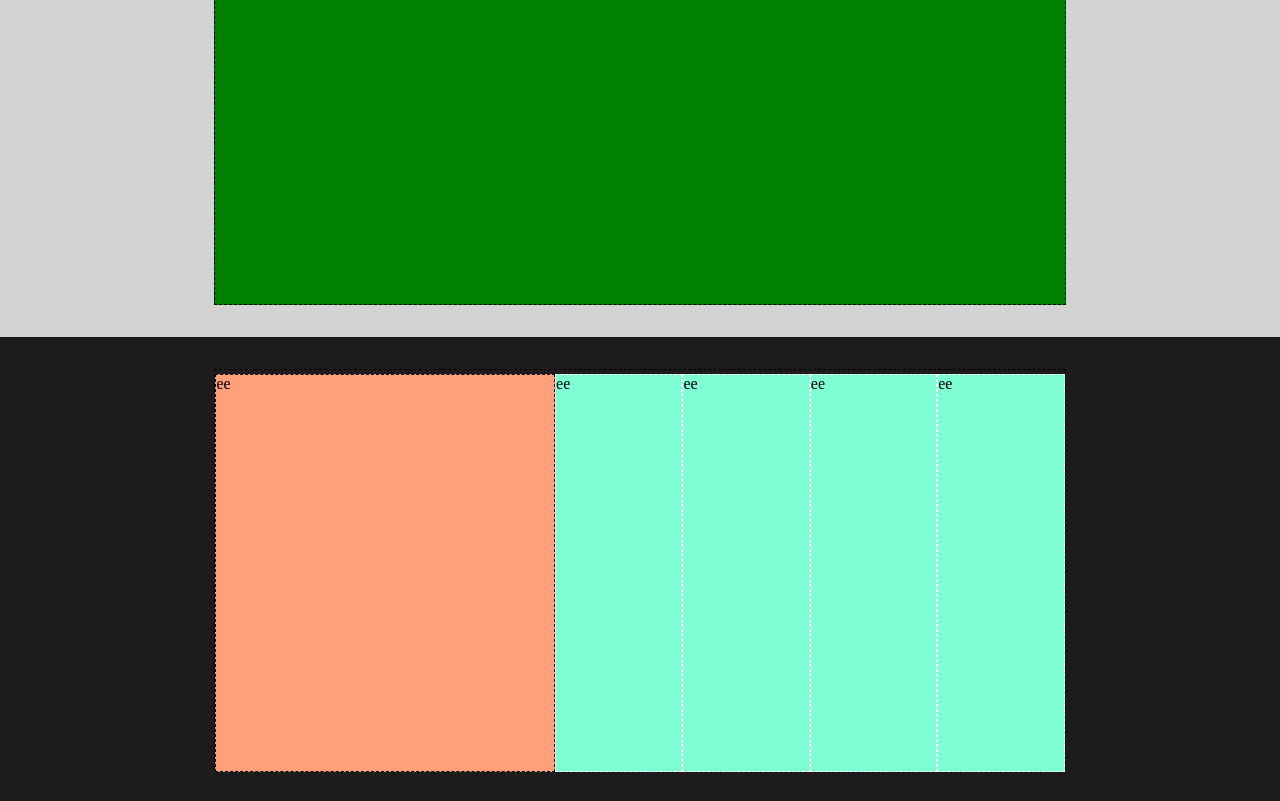
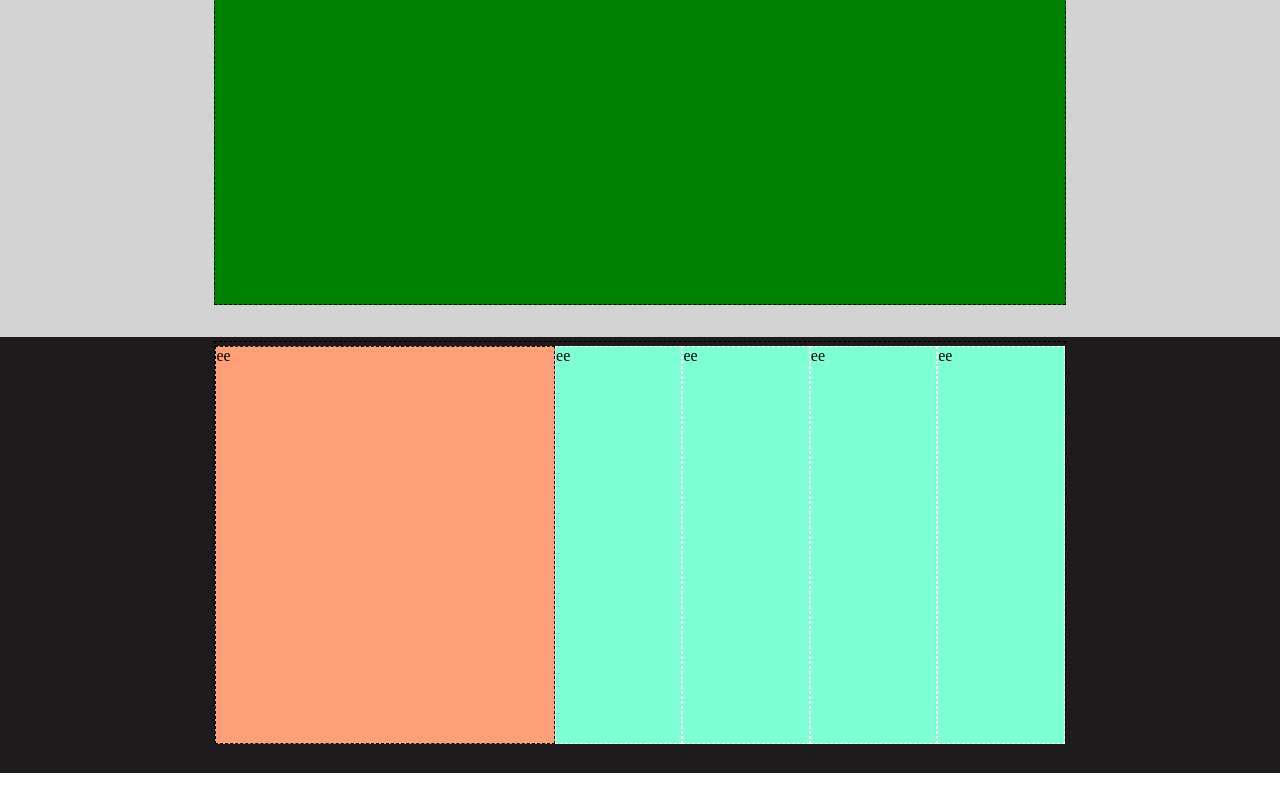
Before and after one commit to MicheleFumi/htmlcss-struttura-discord, a plain HTML site: page index.html in a window 1280 px wide. Shown: the part 1961-2762 px from the top of the page. After the commit the page ends 2734 px from the top, so only its background shows below. Drawn offline with Linux system fonts and the light colour scheme.

Commit message:
padding fix

```diff
--- a/assets/css/style.css
+++ b/assets/css/style.css
@@ -204,7 +204,9 @@
 
 .footer{
 
-    padding: 2rem;
+    padding: 0.25rem 2rem 2rem 2rem;
+    margin: auto;
+
 }
 
   .foot_sect_1{
```
